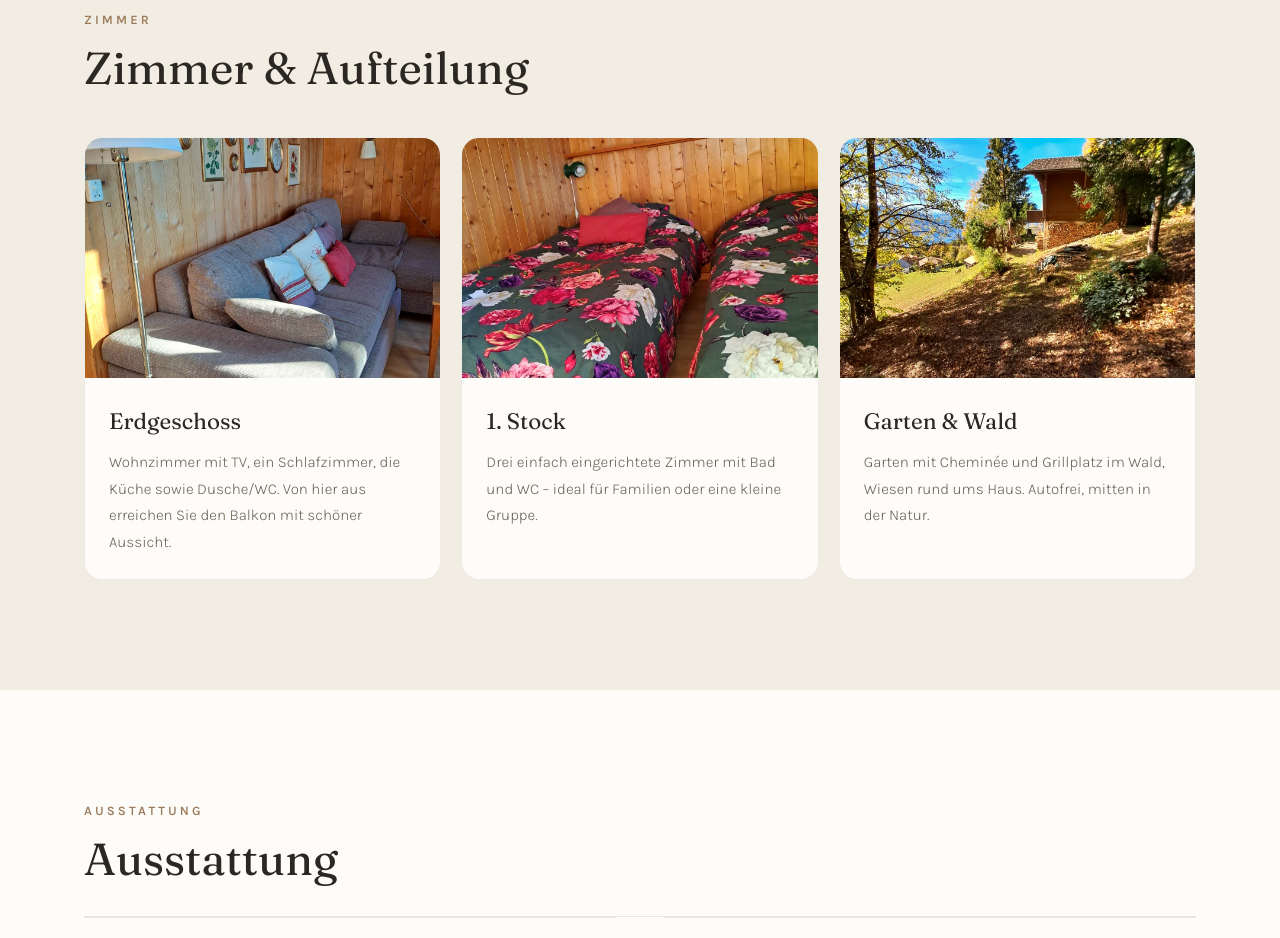
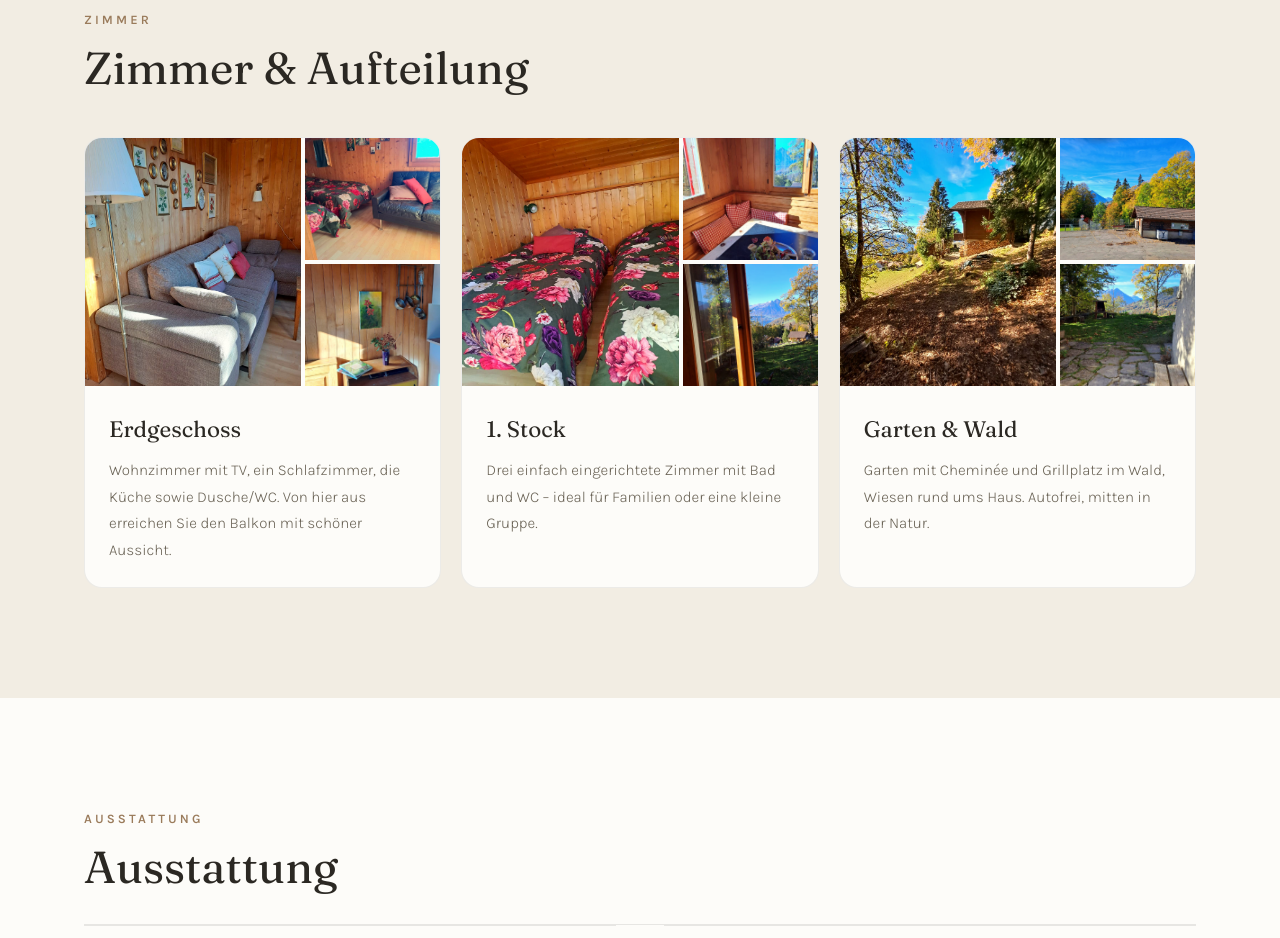
Before and after one commit to olafderzweite730/Heidi-Chalet, a plain HTML site: page chalet.html in a window 1280 px wide. Shown: the part 1720-2658 px from the top of the page. Drawn offline with Linux system fonts and the light colour scheme.

Commit message:
Zimmer-Karten mit je drei Bildern (Wohn-/Schlaf-/Kueche EG, Zimmer OG, Garten)
Co-authored-by: olafderzweite730 <olafderzweite730@users.noreply.github.com>

```diff
--- a/chalet.html
+++ b/chalet.html
@@ -56,21 +56,33 @@
     <h2 class="section-title" data-i18n="rooms_title">Zimmer &amp; Aufteilung</h2>
     <div class="cards">
       <div class="card">
-        <img src="images/photo-28.jpg" alt="Wohnzimmer im Erdgeschoss" loading="lazy">
+        <div class="card-images">
+          <img src="images/photo-28.jpg" alt="Wohnzimmer im Erdgeschoss" loading="lazy">
+          <img src="images/photo-19.jpg" alt="Schlafzimmer im Erdgeschoss" loading="lazy">
+          <img src="images/photo-25.jpg" alt="Küche im Erdgeschoss" loading="lazy">
+        </div>
         <div class="card-body">
           <h3 data-i18n="room_eg_title">Erdgeschoss</h3>
           <p data-i18n="room_eg_text">Wohnzimmer mit TV, ein Schlafzimmer, die Küche sowie Dusche/WC. Von hier aus erreichen Sie den Balkon mit schöner Aussicht.</p>
         </div>
       </div>
       <div class="card">
-        <img src="images/photo-17.jpg" alt="Zimmer im 1. Stock" loading="lazy">
+        <div class="card-images">
+          <img src="images/photo-17.jpg" alt="Zimmer mit zwei Betten im 1. Stock" loading="lazy">
+          <img src="images/photo-27.jpg" alt="Sitzplatz im 1. Stock" loading="lazy">
+          <img src="images/photo-30.jpg" alt="Aussicht vom 1. Stock" loading="lazy">
+        </div>
         <div class="card-body">
           <h3 data-i18n="room_og_title">1. Stock</h3>
           <p data-i18n="room_og_text">Drei einfach eingerichtete Zimmer mit Bad und WC – ideal für Familien oder eine kleine Gruppe.</p>
         </div>
       </div>
       <div class="card">
-        <img src="images/photo-12.jpg" alt="Chalet im eigenen Wäldchen" loading="lazy">
+        <div class="card-images">
+          <img src="images/photo-12.jpg" alt="Chalet im eigenen Wäldchen" loading="lazy">
+          <img src="images/photo-10.jpg" alt="Garten beim Chalet" loading="lazy">
+          <img src="images/photo-13.jpg" alt="Garten mit Sitzplatz" loading="lazy">
+        </div>
         <div class="card-body">
           <h3 data-i18n="room_garden_title">Garten &amp; Wald</h3>
           <p data-i18n="room_garden_text">Garten mit Cheminée und Grillplatz im Wald, Wiesen rund ums Haus. Autofrei, mitten in der Natur.</p>
--- a/css/style.css
+++ b/css/style.css
@@ -253,6 +253,17 @@ img { display: block; max-width: 100%; }
 .card:hover { transform: translateY(-4px); box-shadow: 0 18px 44px rgba(43, 40, 35, 0.12); }
 
 .card img { width: 100%; height: 240px; object-fit: cover; }
+
+.card-images {
+  display: grid;
+  grid-template-columns: 1.6fr 1fr;
+  grid-auto-rows: 122px;
+  gap: 4px;
+}
+
+.card-images img { width: 100%; height: 100%; object-fit: cover; display: block; }
+
+.card-images img:first-child { grid-row: span 2; }
 
 .card-body { padding: 24px; }
 
```
